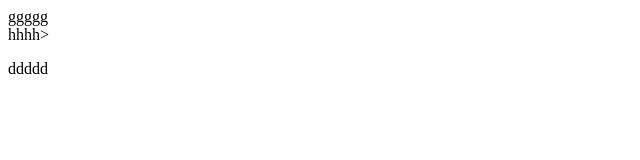
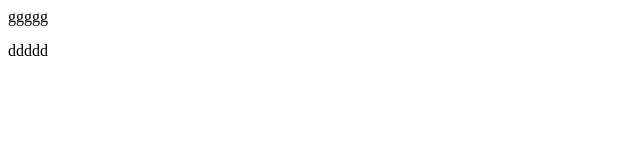
Before and after one commit to GerdaT/test, a plain HTML site: page index.html in a window 1280 px wide. Shown: the whole page, without its empty margins (0-640 px from the left). Drawn offline with Linux system fonts and the light colour scheme.

Commit message:
no message

```diff
--- a/index.html
+++ b/index.html
@@ -6,7 +6,7 @@
 </head>
 <body>
 	<div> ggggg</div>
-	<div>hhhh>
+	<div>
 		<p>ddddd</p>
 	</div>
 	</body>
```
